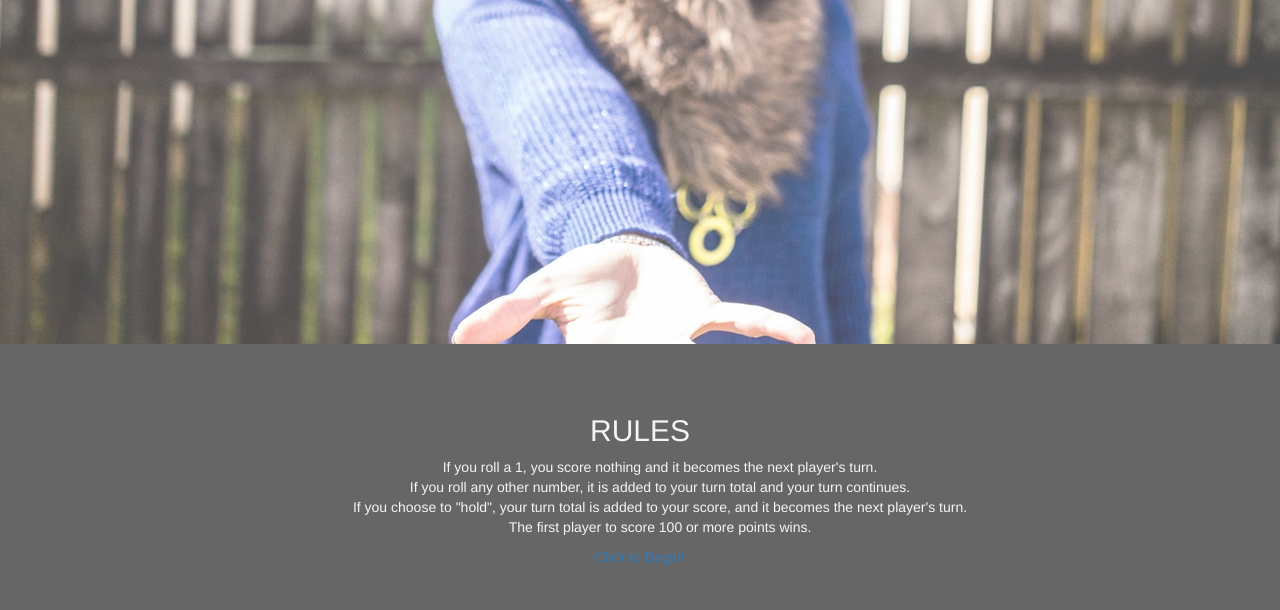
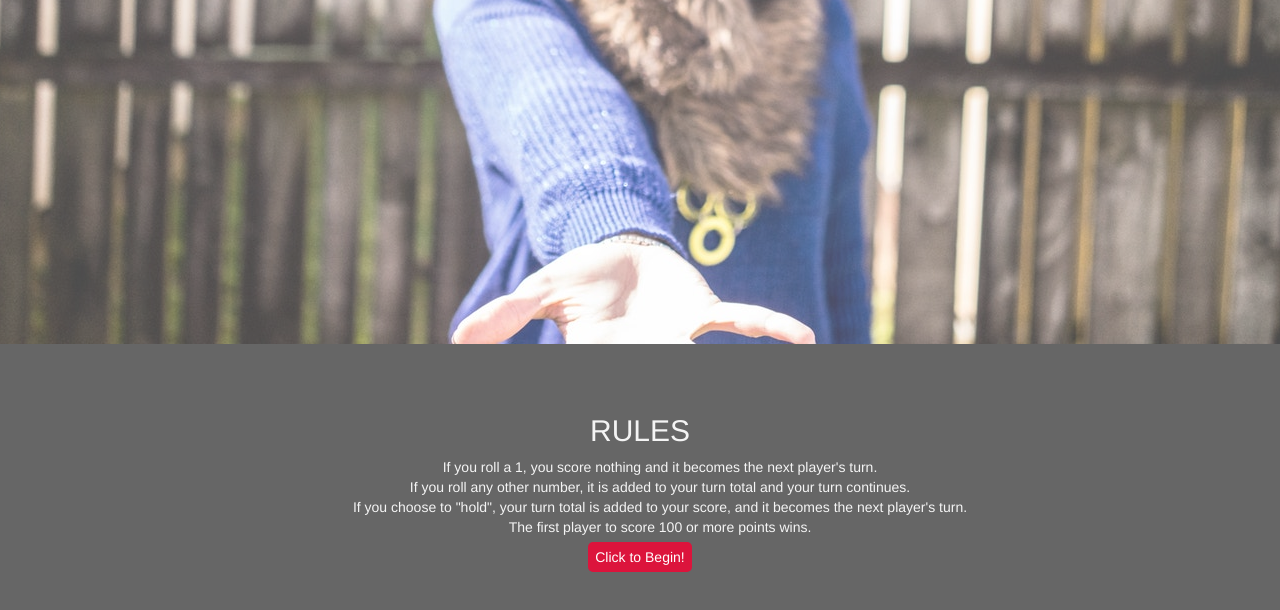
Before and after one commit to OKC254/Pig-Dice, a plain HTML site: page index.html in a window 1280 px wide. Shown: the part 456-1066 px from the top of the page. Drawn offline with Linux system fonts and the light colour scheme.

Commit message:
Add styling to the button such as color, border radius, background color and padding

```diff
--- a/css/styles.css
+++ b/css/styles.css
@@ -48,3 +48,16 @@ body, html {
 li {
     list-style-type: none;
 }
+.button {
+    background-color: Crimson;
+    border-radius: 5px;
+    color: white;
+    padding: .5em;
+    text-decoration: none;
+  }
+
+  .button:focus,
+  .button:hover {
+    background-color: FireBrick;
+    color: White;
+  }
```
